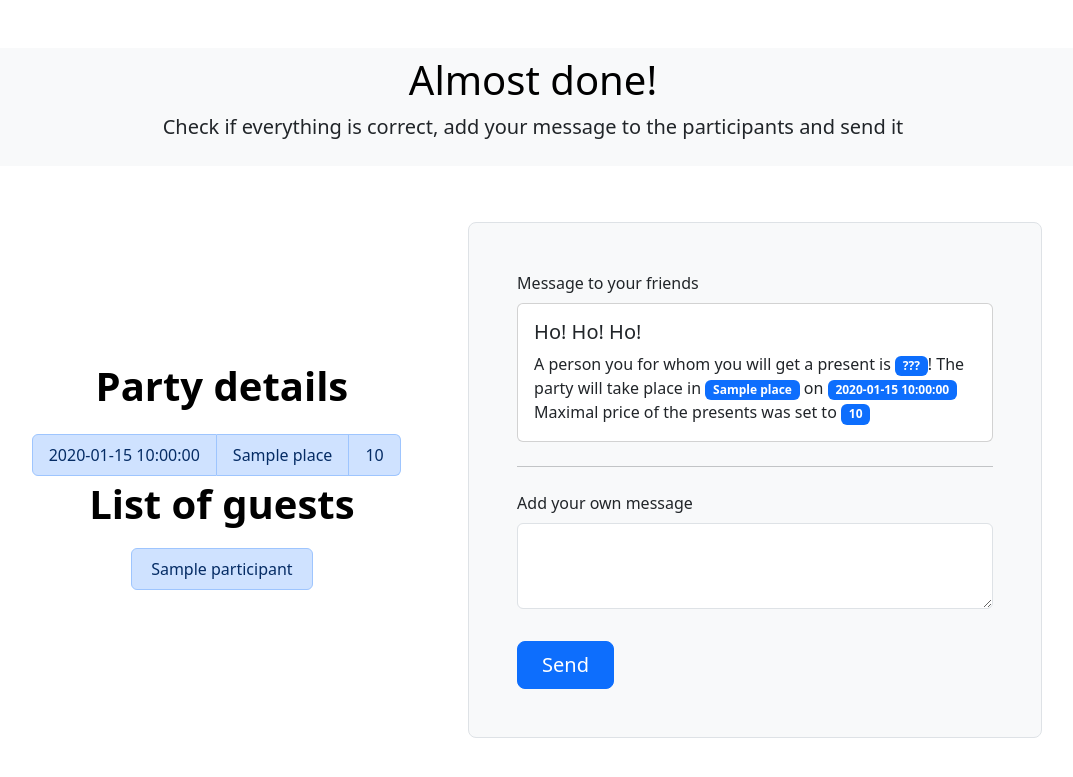
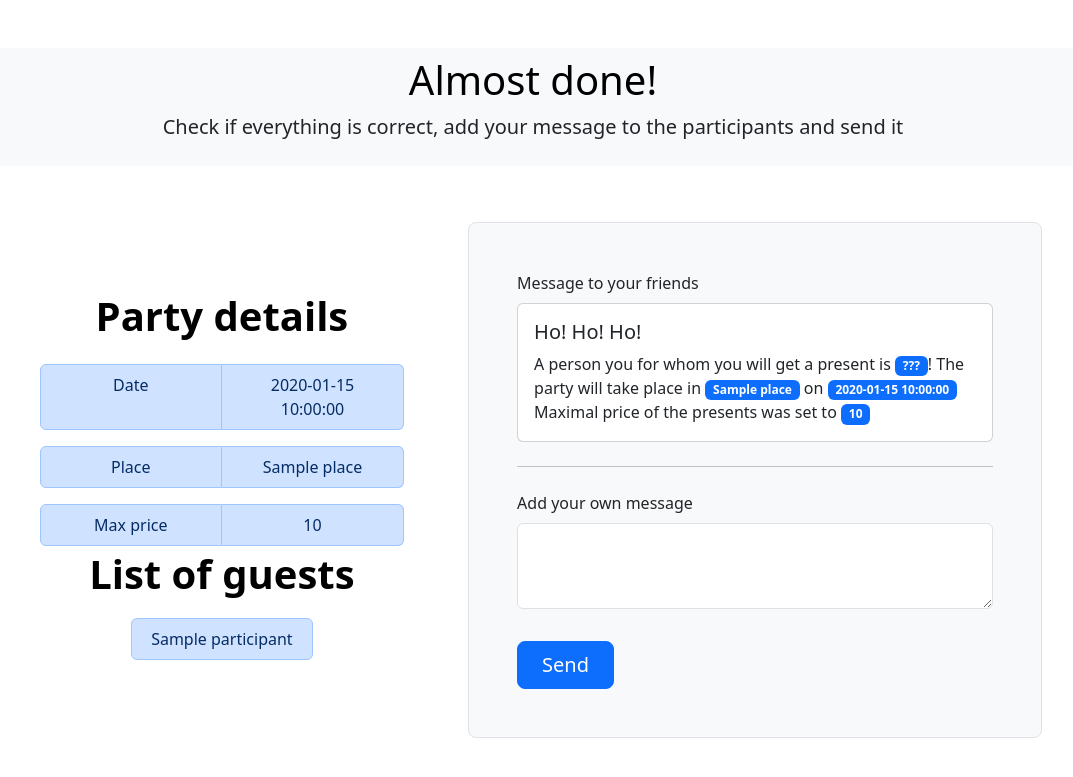
Before and after one commit to malgorzatabolt/SecretSanta, a Flask app: template templates/review.html in a window 1280 px wide. Shown: the top 777 px of the page, without its empty margins (107-1180 px from the left). Run offline with Flask 3, Linux system fonts and the light colour scheme; the template is opened without the code that fills it: most values are stand-ins (such as "Sample title", 1, 10 or a date in 2020); some libraries are stand-ins or nearby versions.

Commit message:
HTML and CSS update. Improve appearance of the review page, add prototype of the thank page.

```diff
--- /dev/null
+++ b/static/styles.css
@@ -0,0 +1,3 @@
+.party-details {
+    width: 50%;
+}
--- a/templates/base.html
+++ b/templates/base.html
@@ -9,7 +9,7 @@
     {% block script %}{% endblock %}
     {% block styles %}
       {{ bootstrap.load_css() }}
-      <link href="../static/styles.css">
+      <link rel="stylesheet" href="../static/styles.css">
     {% endblock %}
     <title>{% block title %}{% endblock %}</title>
   </head>
--- a/templates/review.html
+++ b/templates/review.html
@@ -11,13 +11,17 @@
 </div>
 <div class="container col-xl-10 col-xxl-8 px-4 py-5">
     <div class="row align-items-center g-lg-5 py-2">
-      <div class="col-lg-5 text-lg-start">
+      <div class="col-lg-5 text-lg-start position-relative">
           <h6 class="display-6 fw-bold lh-4 text-body-emphasis mb-3 text-center">Party details</h6>
-            <ul class="list-group list-group-horizontal mx-auto p-2" style="width: 100%">
-                <li class="list-group-item list-group-item-primary text-center">{{ info['date'] }}</li>
-                <li class="list-group-item list-group-item-primary text-center">{{ info['place'] }}</li>
-                <li class="list-group-item list-group-item-primary text-center">{{ info['price'] }}</li>
-            </ul>
+            <ul class="list-group list-group-horizontal mx-auto px-3 py-2" style="width: 100%">
+                <li class="list-group-item list-group-item-primary text-center party-details">Date</li>
+                <li class="list-group-item list-group-item-primary text-center party-details">{{ info['date'] }}</li></ul>
+            <ul class="list-group list-group-horizontal mx-auto px-3 py-2" style="width: 100%">
+                <li class="list-group-item list-group-item-primary text-center party-details">Place</li>
+                <li class="list-group-item list-group-item-primary text-center party-details">{{ info['place'] }}</li></ul>
+            <ul class="list-group list-group-horizontal mx-auto px-3 py-2" style="width: 100%">
+                <li class="list-group-item list-group-item-primary text-center party-details">Max price</li>
+                <li class="list-group-item list-group-item-primary text-center party-details">{{ info['price'] }}</li></ul>
         <h6 class="display-6 fw-bold lh-1 text-body-emphasis mb-3 text-center">List of guests</h6>
             <ul class="list-group mx-auto p-2" style="width: 50%;">
                 {% for participant in participants: %}
@@ -26,7 +30,7 @@
             </ul>
       </div>
       <div class="col-md-10 mx-auto col-lg-7">
-          <form class="p-4 p-md-5 border rounded-3 bg-body-tertiary">
+          <form  action="{{ url_for('review') }}" method="POST" class="p-4 p-md-5 border rounded-3 bg-body-tertiary">
               <label for="exampleFormControlTextarea1" class="form-label">Message to your friends</label>
           <div class="card" style="width: 100%">
               <div class="card-body">
--- /dev/null
+++ b/templates/thank.html
@@ -0,0 +1,5 @@
+{% extends 'base.html' %}
+{% block title %}Secret Santa{% endblock %}
+{% block content %}
+<h1>Thank you!</h1>
+{% endblock %}
```
Also changed, not shown: templates/add.html (+1 -29 lines).
